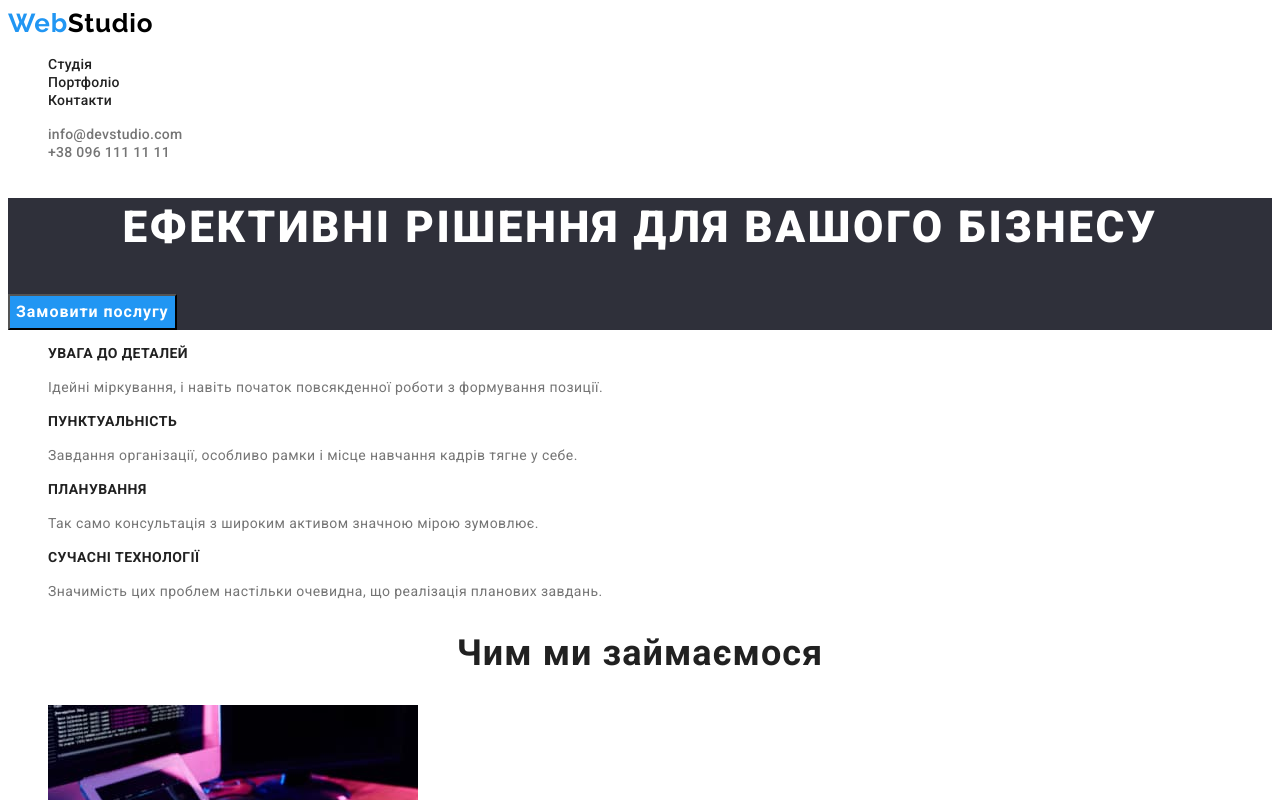
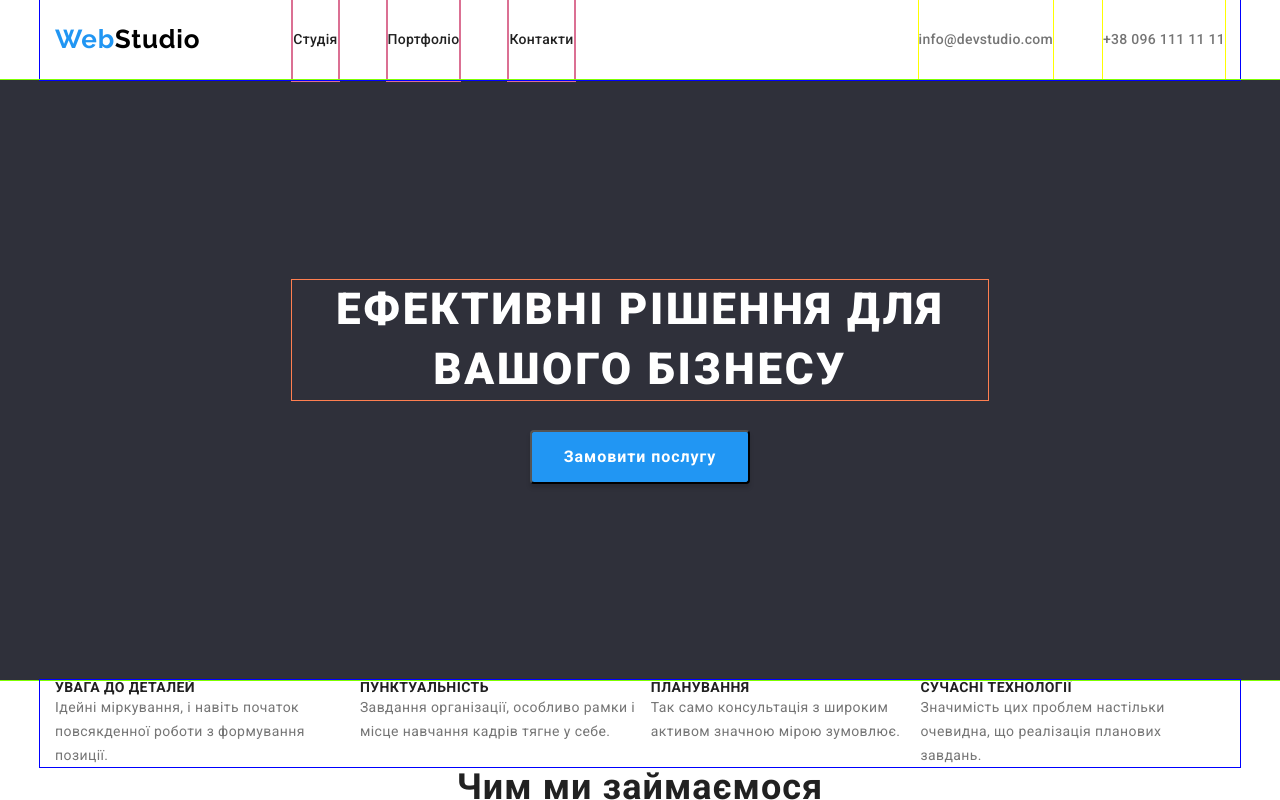
Before and after one commit to NorbertNy/goit-markup-hw-03, a plain HTML site: page index.html in a window 1280 px wide. Shown: the top 800 px of the page. Drawn offline with nearby package versions, Linux system fonts and the light colour scheme.

Commit message:
Features section bag margin 16.500

```diff
--- a/css/styles.css
+++ b/css/styles.css
@@ -1,3 +1,16 @@
+html {
+    box-sizing: border-box;
+}
+
+*, *::before, *::after {
+    box-sizing: inherit;
+}
+
+* {
+    padding: 0;
+    margin: 0;
+}
+
 :root {
 --main-color-text: #212121;
 --header-logo-color: #000000;
@@ -16,10 +29,32 @@
 
 
 body {
+    margin: 0;
     background-color: var(--primary-white-color);
 }
 /* Header style */
 
+/* .list {
+    padding: 0;
+    margin: 0;
+} */
+
+
+.container {
+    margin-left: auto;
+    margin-right: auto;
+    width: 1200px;
+    padding-left: 15px;
+    padding-right: 15px;
+    outline: 1px solid blue;
+}
+
+
+.header-nav {
+    display: flex;
+    align-items: center;
+    /* justify-content: space-between; */
+}
 
 .header-logo {
     font-family: 'Raleway', sans-serif;
@@ -38,7 +73,28 @@ body {
     text-decoration: none;
 }
 
+.nav-list {
+    display: flex;
+    margin-left: 93px;
+
+}
+
+
+
+.nav-item {
+    outline: 2px solid palevioletred;
+}
+
+
+.nav-item:not(:last-child) {
+    margin-right: 50px;
+}
+
 .nav-link {
+    display: block;
+    padding-top: 32px;
+    padding-bottom: 32px;
+
     font-family: 'Roboto', sans-serif;
     font-weight: 500;
     font-size: 14px;
@@ -54,6 +110,10 @@ body {
 
 
 .mail-link, .tel-link {
+    display: block;
+    padding-top: 32px;
+    padding-bottom: 32px;
+
     font-family: 'Roboto', sans-serif;
     font-weight: 500;
     font-size: 14px;
@@ -75,6 +135,23 @@ body {
     text-decoration: none;
 }
 
+.header-contacts {
+    display: flex;
+    margin-left: auto;
+}
+
+.mail-cont {
+    margin-right: 50px;
+}
+
+.mail-cont, .tel-cont {
+    outline: 1px solid yellow;
+}
+
+
+
+
+
 
 
 
@@ -83,12 +160,26 @@ body {
 
 /* Section Hero */
 
+
 .main-hero {
+    display: block;
+    height: 600px;
+    width: 100%;
+    padding: 200px 0px;
+
+    outline: 1px solid chartreuse;
+    text-align: center;
     background-color: var(--hero-footer-black-color);
 }
 
 
 .main-hero-text {
+    margin: 0 auto;
+    margin-bottom: 30px;
+    outline: 1px solid coral;
+    width: 696px;
+
+
     font-family: 'Roboto', sans-serif;
     font-weight: 900;
     font-size: 44px;
@@ -96,22 +187,37 @@ body {
     text-align: center;
     letter-spacing: 0.06em;
     text-transform: uppercase;
+
+
     color: var(--primary-white-color);
 
 }
 
+.button {
+    /* border: 1px solid transparent; */
+}
+
 .main-hero-button{
-    background-color: var(--primary-blue-color);
+    display: inline-block;
+    padding: 10px 32px;
+    border-radius: 4px;
+    /* border-color: var(--hero-button-blue-color); */
+    min-width: 216px;
+
+
     cursor: pointer;
     font-family: 'Roboto', sans-serif;
     font-weight: 700;
     font-size: 16px;
     line-height: 1.9;
-    display: flex;
     align-items: center;
     text-align: center;
     letter-spacing: 0.06em;
+
+
+    background-color: var(--primary-blue-color);
     color: var(--primary-white-color);
+    box-shadow: 0px 4px 4px rgba(0, 0, 0, 0.15);
 }
 
 .main-hero-button:hover, .main-hero-button:focus {
@@ -119,8 +225,28 @@ body {
 }
 
 /* Section Features */
-.hidden-header {
+
+/* Hidden Heder */
+/* .hidden-header {
     display: none;
+} */
+
+.visually-hidden {
+    position: absolute;
+    width: 1px;
+    height: 1px;
+    margin: -1px;
+    border: 0;
+    padding: 0;
+    white-space: nowrap;
+    clip-path: inset(100%);
+    clip: rect(0 0 0 0);
+    overflow: hidden;
+}
+
+.features-list {
+    display: flex;
+
 }
 
 .features-head {
@@ -329,9 +455,25 @@ body {
 
 /* Portfolio filter button section */
 
-.portfolio-filter-hidden-header {
+/* Hidden Heder */
+/* .portfolio-filter-hidden-header {
     display: none;
-}
+} */
+
+/* .visually-hidden {
+    position: absolute;
+    width: 1px;
+    height: 1px;
+    margin: -1px;
+    border: 0;
+    padding: 0;
+    white-space: nowrap;
+    clip-path: inset(100%);
+    clip: rect(0 0 0 0);
+    overflow: hidden;
+} */
+
+
 
 
 .filter-button {
--- a/index.html
+++ b/index.html
@@ -11,16 +11,20 @@
       href="https://fonts.googleapis.com/css2?family=Raleway:wght@700&family=Roboto:wght@400;500;700;900&display=swap"
       rel="stylesheet"
     />
+    <link
+      rel="stylesheet"
+      href="https://cdnjs.cloudflare.com/ajax/libs/modern-normalize/1.1.0/modern-normalize.min.css"
+    />
     <link rel="stylesheet" href="./css/styles.css" />
   </head>
   <body class="main-page-body">
     <!-- Header -->
     <header class="page-header">
-      <nav class="header-nav">
+      <nav class="header-nav container">
         <a class="header-logo" href="./index.html">
           <span class="header-logo-beginning">Web</span>Studio</a
         >
-        <ul class="nav-list">
+        <ul class="nav-list list">
           <li class="nav-item">
             <a class="nav-link" href="./index.html">Студія</a>
           </li>
@@ -33,13 +37,13 @@
         </ul>
 
         <!-- Header address -->
-        <ul class="header-contacts">
-          <li class="mail-cont">
+        <ul class="header-contacts list">
+          <li class="mail-cont item">
             <a class="mail-link" href="mailto:info@devstudio.com"
               >info@devstudio.com</a
             >
           </li>
-          <li class="tel-cont">
+          <li class="tel-cont item">
             <a class="tel-link" href="tel:+380961111111">+38 096 111 11 11</a>
           </li>
         </ul>
@@ -49,11 +53,15 @@
     <main class="page-main">
       <section class="main-hero">
         <h1 class="main-hero-text">Ефективні рішення для вашого бізнесу</h1>
-        <button type="button" class="main-hero-button">Замовити послугу</button>
+        <button type="button" class="main-hero-button button">
+          Замовити послугу
+        </button>
       </section>
+      <!-- TODO спросить про margin le-ri 16.5 откуда они взялись? -->
       <section class="Features">
+        <div class="container">
           <!-- скрыть заголовок -->
-        <h2 class="hidden-header">Особливості</h2>
+          <h2 class="hidden-header visually-hidden">Особливості</h2>
           <ul class="features-list">
             <li class="features-item">
               <h3 class="features-head">увага до деталей</h3>
@@ -65,8 +73,8 @@
             <li class="features-item">
               <h3 class="features-head">пунктуальність</h3>
               <p class="features-text">
-              Завдання організації, особливо рамки і місце навчання кадрів тягне
-              у себе.
+                Завдання організації, особливо рамки і місце навчання кадрів
+                тягне у себе.
               </p>
             </li>
             <li class="features-item">
@@ -78,11 +86,12 @@
             <li class="features-item">
               <h3 class="features-head">сучасні технології</h3>
               <p class="features-text">
-              Значимість цих проблем настільки очевидна, що реалізація планових
-              завдань.
+                Значимість цих проблем настільки очевидна, що реалізація
+                планових завдань.
               </p>
             </li>
           </ul>
+        </div>
       </section>
       <section class="activity">
         <h2 class="activity-header">Чим ми займаємося</h2>
```
Also changed, not shown: portfolio.html (+5 -1 lines). Lines whose indentation alone changed are shown as unchanged.
